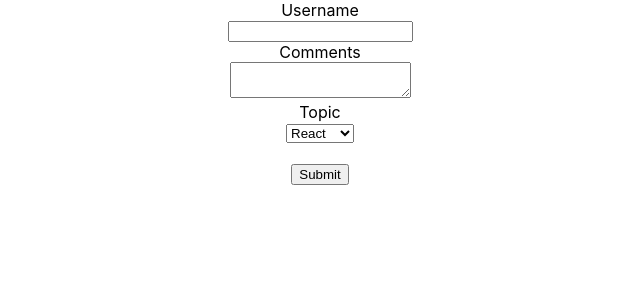
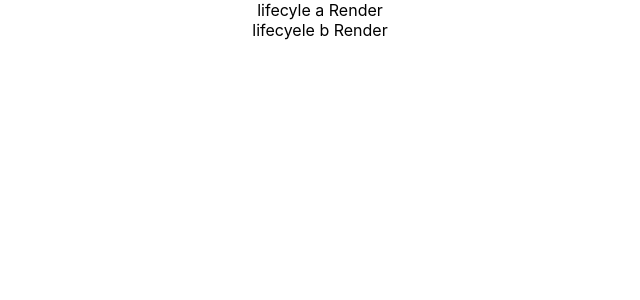
Before and after one commit to rajdavid/learn-react, a React (Create React App) app: page / in a window 1280 px wide. Shown: the top 300 px of the page, without its empty margins (320-960 px from the left). Built offline with nearby package versions, Linux system fonts and the light colour scheme.

Commit message:
life cycle a

```diff
--- a/src/App.js
+++ b/src/App.js
@@ -1,6 +1,7 @@
 import React from 'react';
 import './App.css';
-import Form from './Componets/Form';
+//import Form from './Componets/Form';
+import LifeCycleA from './Componets/LifeCycleA';
 
 //import Stylesheet from './Componets/StyleSheet'
 //import Inline from './Componets/Inline';
@@ -36,9 +37,12 @@ import Form from './Componets/Form';
       <Stylesheet primary={true}/>
       <Inline />
       <h1 className='error'>Error</h1>
-      <h1 className={styles.success}>Success</h1>*/}
+      <h1 className={styles.success}>Success</h1>
+      <Form/>
+      */}
 
-      <Form/>
+      <LifeCycleA/>
+
 
     </div>
   );
--- /dev/null
+++ b/src/Componets/LifeCycleA.js
@@ -0,0 +1,31 @@
+import React, { Component } from 'react'
+import LifeCycleB from './LifeCycleB'
+
+class LifeCycleA extends Component {
+    constructor() {
+        super()
+        this.state = {
+             name:'David'
+        }
+        console.log('a constructor')
+    }
+    static getDerivedStateFromProps(props, state) {
+        console.log('a get dereived from props')
+        return null
+
+    }
+    componentDidMount() {
+        console.log('a did mount')
+    }
+    render() {
+        console.log('a render')
+        return (
+            <div>
+                lifecyle a
+                Render
+                <LifeCycleB/>
+            </div>
+        )
+    }
+}
+export default LifeCycleA
--- /dev/null
+++ b/src/Componets/LifeCycleB.js
@@ -0,0 +1,29 @@
+import React, { Component } from 'react'
+
+class LifeCycleB extends Component {
+    constructor() {
+        super()
+        this.state = {
+             name:'David'
+        }
+        console.log('constructor')
+    }
+    static getDerivedStateFromProps(props, state) {
+        console.log('get dereived from props')
+        return null
+
+    }
+    componentDidMount() {
+        console.log('did mount')
+    }
+    render() {
+        console.log('render')
+        return (
+            <div>
+                lifecyele b
+                Render
+            </div>
+        )
+    }
+}
+export default LifeCycleB
```
